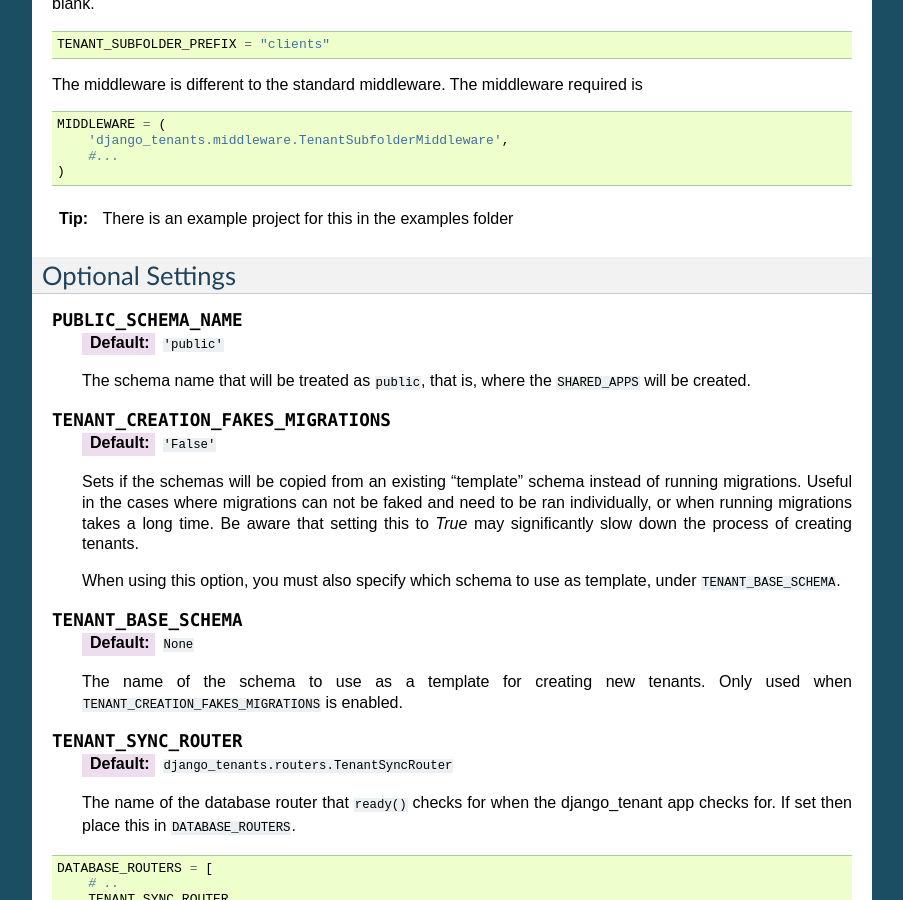
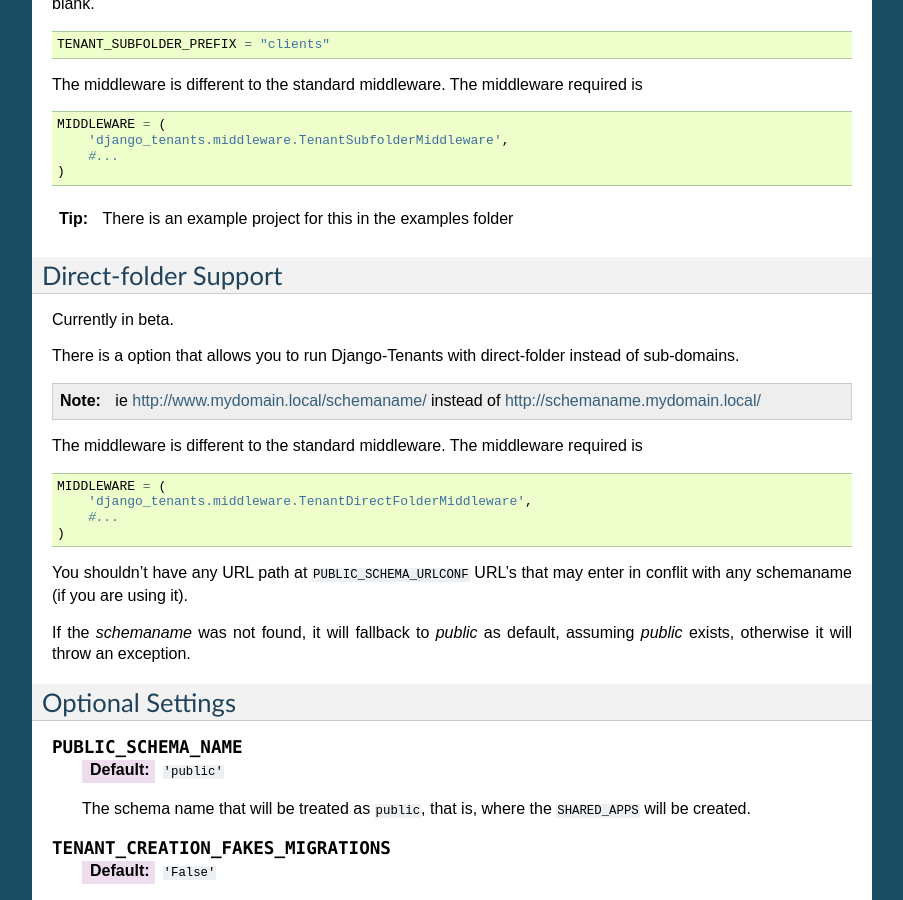
Before and after one commit to django-tenants/django-tenants, a Sphinx documentation site: the page built from docs/install.rst, in a window 1280 px wide and 900 px high, scrolled down 3123 px. Shown: the whole window, without its empty margins (198-1101 px from the left). Built offline with Sphinx 7.4.7, drawn with Linux system fonts in a browser that asks for light colours; the version number could not be read and is left out; some of the changed text lies outside the part shown.

Commit message:
Add install documentation

```diff
--- a/docs/install.rst
+++ b/docs/install.rst
@@ -203,6 +203,31 @@
 
     There is an example project for this in the examples folder
 
+Direct-folder Support
+=====================
+
+Currently in beta.
+
+There is a option that allows you to run Django-Tenants with direct-folder instead of sub-domains.
+
+.. note::
+
+    ie http://www.mydomain.local/schemaname/ instead of http://schemaname.mydomain.local/
+
+
+The middleware is different to the standard middleware. The middleware required is
+
+.. code-block:: python
+
+    MIDDLEWARE = (
+        'django_tenants.middleware.TenantDirectFolderMiddleware',
+        #...
+    )
+
+You shouldn't have any URL path at ``PUBLIC_SCHEMA_URLCONF`` URL's that may enter in conflit with any schemaname (if you are using it).
+
+If the *schemaname* was not found, it will fallback to *public* as default, assuming *public* exists, otherwise it will throw an exception.
+
 Optional Settings
 =================
 
```
